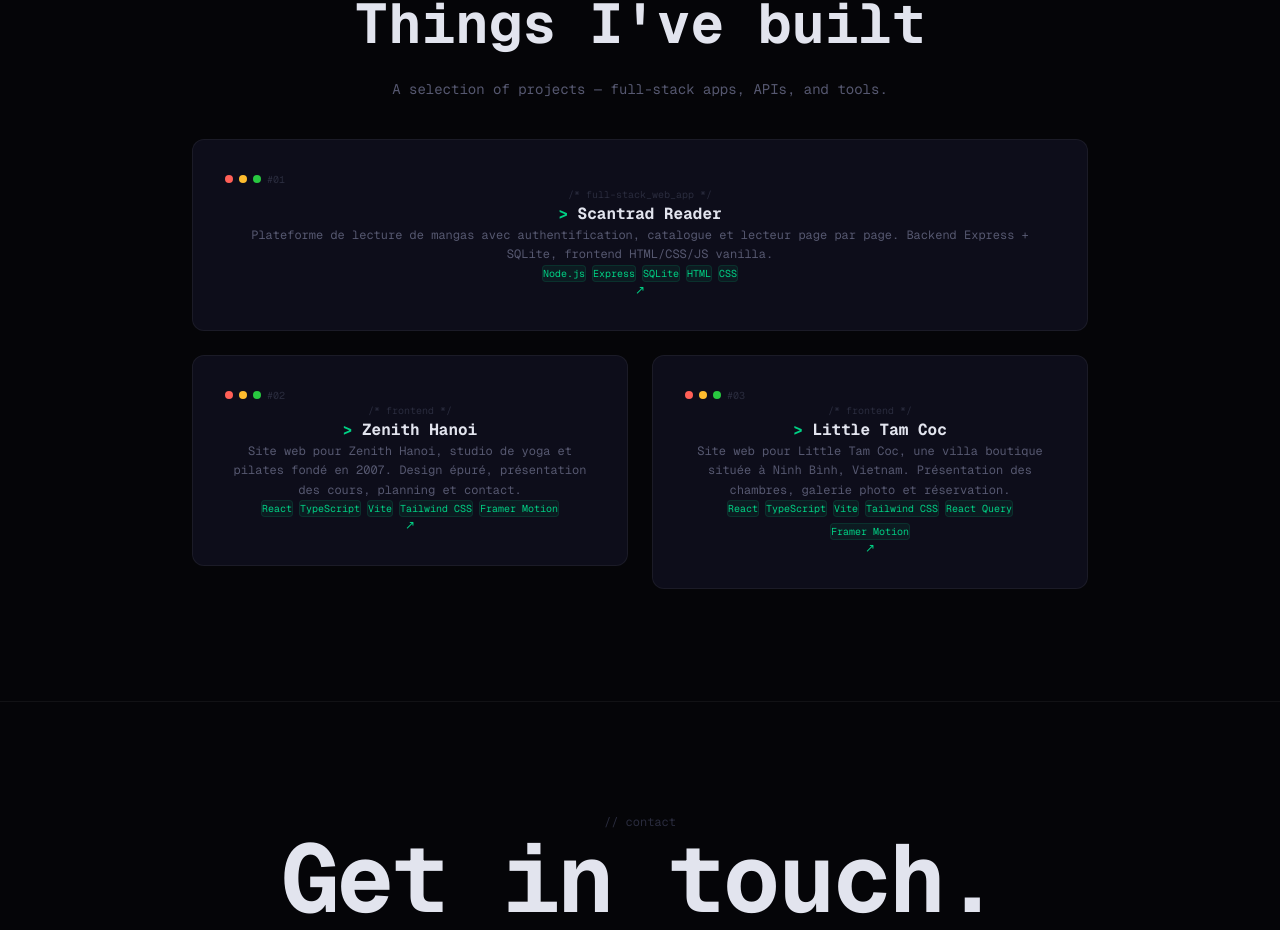
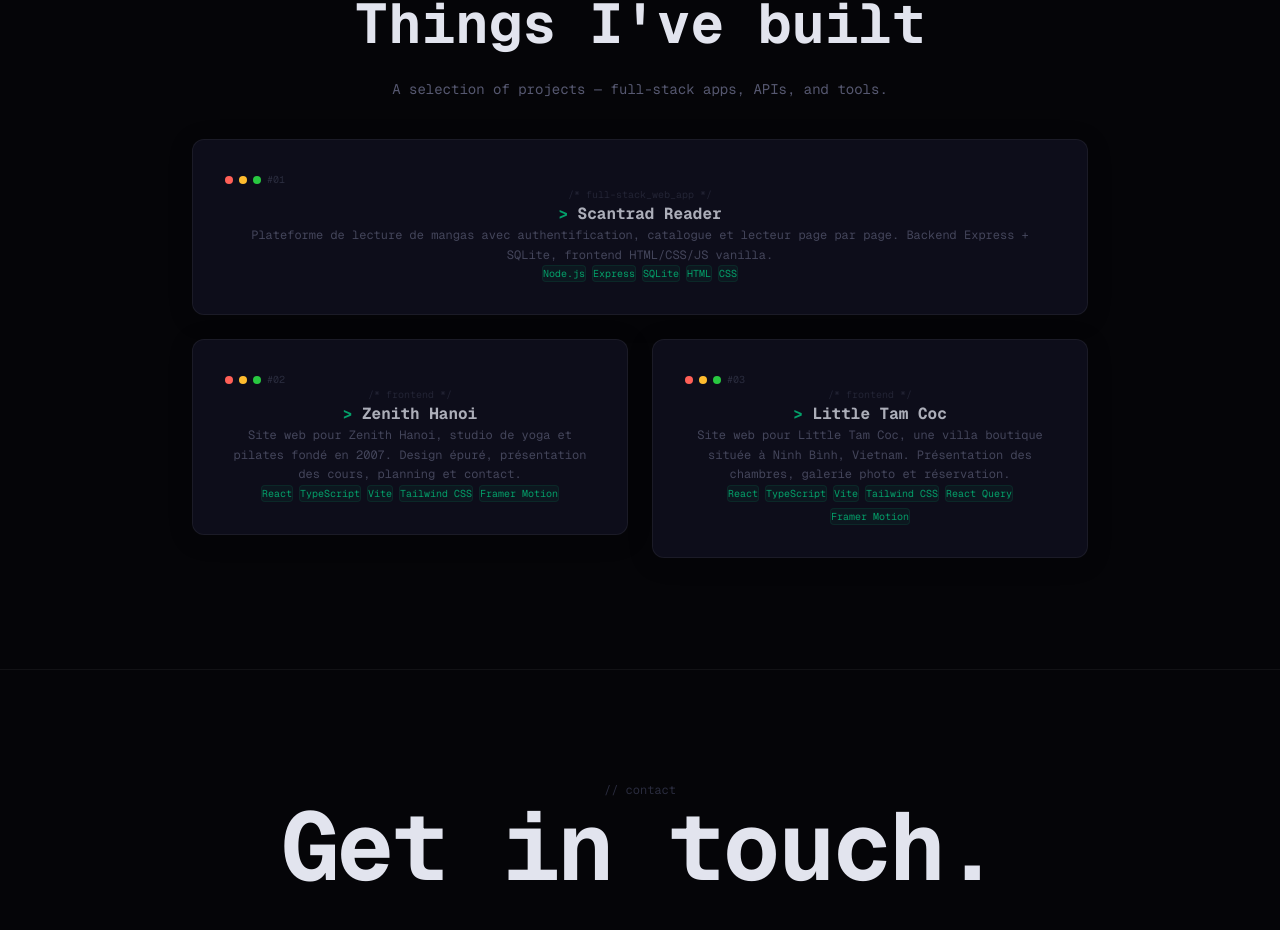
Before and after one commit to louisraillon/portfolio2, a Next.js app: page / in a window 1280 px wide. Shown: the part 1339-2269 px from the top of the page. Built offline with nearby package versions, Linux system fonts and the light colour scheme.

Commit message:
feat: 3D tilt, arrow reveal, glow and slide-up on project card hover

```diff
--- a/components/ProjectCard.tsx
+++ b/components/ProjectCard.tsx
@@ -1,5 +1,6 @@
 'use client'
 
+import { useRef, useState } from 'react'
 import type { Project } from '@/lib/projects'
 
 type Props = {
@@ -10,29 +11,77 @@ type Props = {
 
 export default function ProjectCard({ project, index, onClick }: Props) {
   const num = String(index + 1).padStart(2, '0')
+  const [hovered, setHovered] = useState(false)
+  const [tilt, setTilt] = useState({ x: 0, y: 0 })
+  const cardRef = useRef<HTMLButtonElement>(null)
+
+  const handleMouseMove = (e: React.MouseEvent<HTMLButtonElement>) => {
+    const el = cardRef.current
+    if (!el) return
+    const rect = el.getBoundingClientRect()
+    const x = ((e.clientX - rect.left) / rect.width - 0.5) * 14
+    const y = ((e.clientY - rect.top) / rect.height - 0.5) * -14
+    setTilt({ x, y })
+  }
+
+  const handleMouseLeave = () => {
+    setHovered(false)
+    setTilt({ x: 0, y: 0 })
+  }
 
   return (
     <button
+      ref={cardRef}
       onClick={() => onClick(project)}
-      className="group w-full rounded-xl transition-all duration-200"
+      onMouseEnter={() => setHovered(true)}
+      onMouseLeave={handleMouseLeave}
+      onMouseMove={handleMouseMove}
+      className="group w-full rounded-xl"
       style={{
         background: '#0D0D1A',
         border: '1px solid rgba(255,255,255,0.06)',
         padding: '2rem',
         textAlign: 'center',
-      }}
-      onMouseEnter={(e) => {
-        const el = e.currentTarget as HTMLElement
-        el.style.borderColor = 'rgba(0,208,132,0.3)'
-        el.style.background = '#101020'
-      }}
-      onMouseLeave={(e) => {
-        const el = e.currentTarget as HTMLElement
-        el.style.borderColor = 'rgba(255,255,255,0.06)'
-        el.style.background = '#0D0D1A'
+        position: 'relative',
+        overflow: 'hidden',
+        cursor: 'pointer',
+        transformStyle: 'preserve-3d',
+        transform: `perspective(800px) rotateX(${tilt.y}deg) rotateY(${tilt.x}deg)`,
+        transition: hovered
+          ? 'box-shadow 0.2s, border-color 0.2s'
+          : 'box-shadow 0.4s, border-color 0.4s, transform 0.5s cubic-bezier(0.23,1,0.32,1)',
+        borderColor: hovered ? 'rgba(0,208,132,0.3)' : 'rgba(255,255,255,0.06)',
+        boxShadow: hovered
+          ? '0 0 0 1px rgba(0,208,132,0.1), 0 20px 60px rgba(0,208,132,0.08), 0 8px 32px rgba(0,0,0,0.4)'
+          : '0 4px 24px rgba(0,0,0,0.2)',
       }}
       aria-label={`View ${project.title}`}
     >
+      {/* Top-right arrow — appears on hover */}
+      <div
+        style={{
+          position: 'absolute',
+          top: '1rem',
+          right: '1rem',
+          width: 28,
+          height: 28,
+          borderRadius: '50%',
+          background: 'rgba(255,255,255,0.06)',
+          border: '1px solid rgba(255,255,255,0.1)',
+          display: 'flex',
+          alignItems: 'center',
+          justifyContent: 'center',
+          opacity: hovered ? 1 : 0,
+          transform: hovered ? 'translate(0,0)' : 'translate(4px,-4px)',
+          transition: 'opacity 0.25s, transform 0.25s',
+          fontFamily: 'monospace',
+          fontSize: 11,
+          color: '#00D084',
+        }}
+      >
+        ↗
+      </div>
+
       {/* Terminal bar */}
       <div className="mb-6 flex items-center gap-1.5">
         <span className="h-2 w-2 rounded-full" style={{ background: '#FF5F57' }} />
@@ -43,7 +92,15 @@ export default function ProjectCard({ project, index, onClick }: Props) {
         </span>
       </div>
 
-      {/* Type as comment */}
+      {/* Content — slides up slightly on hover */}
+      <div
+        style={{
+          transform: hovered ? 'translateY(-4px)' : 'translateY(0)',
+          transition: 'transform 0.3s cubic-bezier(0.23,1,0.32,1)',
+          opacity: hovered ? 1 : 0.75,
+        }}
+      >
+        {/* Type */}
         <p className="font-mono text-[10px] mb-3" style={{ color: '#2A2C3E', textAlign: 'center' }}>
           {'/* '}{project.type.toLowerCase().replace(/ /g, '_')}{' */'}
         </p>
@@ -75,15 +132,6 @@ export default function ProjectCard({ project, index, onClick }: Props) {
             </span>
           ))}
         </div>
-
-      {/* Arrow */}
-      <div className="mt-4 flex justify-center">
-        <span
-          className="font-mono text-xs transition-transform duration-200 group-hover:translate-x-0.5 group-hover:-translate-y-0.5"
-          style={{ color: '#00D084' }}
-        >
-          ↗
-        </span>
       </div>
     </button>
   )
```
Lines whose indentation alone changed are shown as unchanged.
